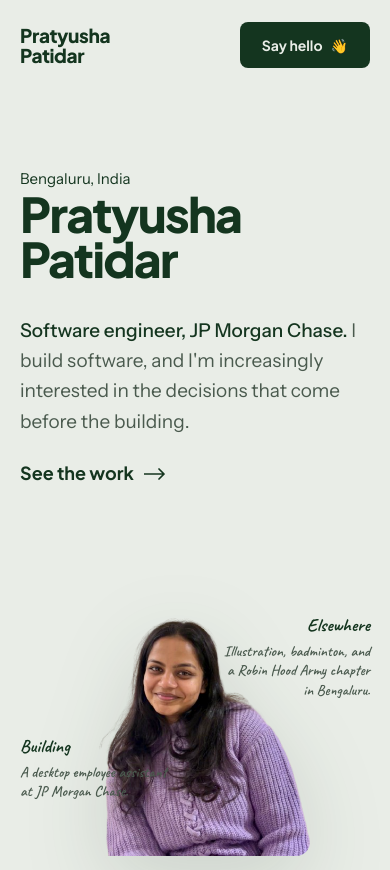
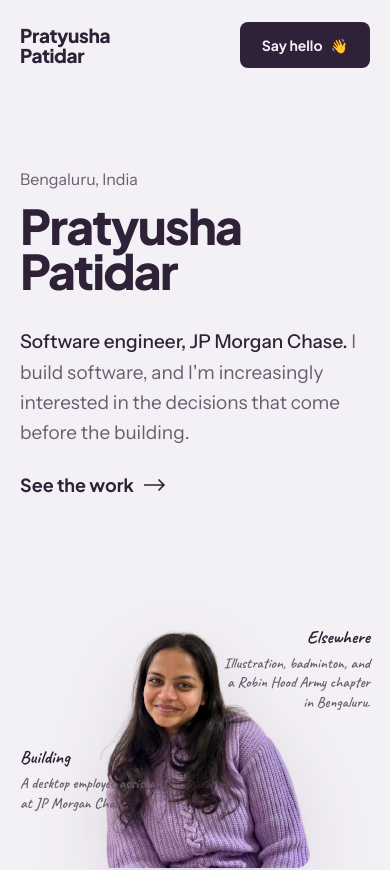
Before and after one commit to pratyusha2802/Portfolio, a React (Vite) app: page / in a window 390 px wide. Shown: the top 870 px of the page. Built offline with nearby package versions, Linux system fonts and the light colour scheme.

Commit message:
theme change

```diff
--- a/src/index.css
+++ b/src/index.css
@@ -1,18 +1,19 @@
 :root {
-  --paper: #e9ede7;
-  --paper-deep: #dfe5dc;
-  --forest: #14351f;
-  --forest-mid: #1d4a2c;
-  --ink: #101410;
-  --muted: #4a5a4e;
-  --amber: #c9873a;
+  /* Palette sampled from photo.jpg: lavender sweater, dark hair, warm skin tone. */
+  --paper: #f4f1f6;
+  --paper-deep: #e9e1ee;
+  --forest: #2e2138;
+  --forest-mid: #4a3650;
+  --ink: #1b1420;
+  --muted: #6b5c70;
+  --amber: #b4703f;
 
   --display: 'Plus Jakarta Sans', system-ui, sans-serif;
   --body: 'Instrument Sans', system-ui, sans-serif;
   --hand: 'Caveat', cursive;
 
   --gutter: clamp(20px, 5vw, 88px);
-  --rule: 1px solid rgba(20, 53, 31, 0.14);
+  --rule: 1px solid rgba(46, 33, 56, 0.14);
 }
 
 * {
@@ -93,14 +94,14 @@ button {
   position: sticky;
   top: 0;
   z-index: 50;
-  background: rgba(233, 237, 231, 0.86);
+  background: rgba(244, 241, 246, 0.86);
   backdrop-filter: blur(10px);
   border-bottom: 1px solid transparent;
   transition: border-color 0.3s ease;
 }
 
 .nav.is-stuck {
-  border-bottom-color: rgba(20, 53, 31, 0.12);
+  border-bottom-color: rgba(46, 33, 56, 0.12);
 }
 
 .nav__inner {
@@ -216,6 +217,12 @@ button {
   }
 }
 
+.eyebrow {
+  font-size: clamp(16px, 1.4vw, 19px);
+  color: var(--muted);
+  margin-bottom: 10px;
+}
+
 .hero__title {
   font-family: var(--display);
   font-weight: 800;
@@ -295,20 +302,11 @@ button {
   aspect-ratio: 3 / 4;
   object-fit: cover;
   object-position: top center;
-  filter: drop-shadow(0 24px 40px rgba(20, 53, 31, 0.14));
+  filter: drop-shadow(0 24px 40px rgba(46, 33, 56, 0.14));
   border-radius: 14px;
   transform: perspective(800px) rotateX(var(--tilt-x, 0deg)) rotateY(var(--tilt-y, 0deg));
   transition: transform 0.3s ease-out;
   will-change: transform;
-}
-
-.location-pin {
-  position: absolute;
-  top: 0;
-  left: 50%;
-  transform: translateX(-50%);
-  font-size: clamp(16px, 1.4vw, 19px);
-  color: var(--muted);
 }
 
 /* Arrow + label live in the same flex row so they can never drift apart —
@@ -552,7 +550,7 @@ button {
   font-size: 13.5px;
   padding: 9px 18px;
   border-radius: 999px;
-  border: 1.5px solid rgba(20, 53, 31, 0.22);
+  border: 1.5px solid rgba(46, 33, 56, 0.22);
   transition: background 0.25s ease, color 0.25s ease, border-color 0.25s ease,
     transform 0.15s cubic-bezier(0.34, 1.56, 0.64, 1);
 }
@@ -655,7 +653,7 @@ a.work-card:hover {
   font-size: 12px;
   color: var(--muted);
   padding-inline-end: 10px;
-  border-right: 1px solid rgba(20, 53, 31, 0.18);
+  border-right: 1px solid rgba(46, 33, 56, 0.18);
 }
 
 .stage-chip:last-child {
@@ -675,7 +673,7 @@ a.work-card:hover {
   font-size: 12.5px;
   font-weight: 600;
   color: var(--forest);
-  background: rgba(20, 53, 31, 0.08);
+  background: rgba(46, 33, 56, 0.08);
   padding: 5px 12px;
   border-radius: 999px;
   transition: transform 0.2s ease, background 0.2s ease;
@@ -683,7 +681,7 @@ a.work-card:hover {
 
 .tool-chip:hover {
   transform: translateY(-2px) rotate(-3deg);
-  background: rgba(20, 53, 31, 0.14);
+  background: rgba(46, 33, 56, 0.14);
 }
 
 /* ---------- experience ---------- */
@@ -1026,7 +1024,7 @@ a.work-card:hover {
   display: flex;
   align-items: center;
   justify-content: center;
-  box-shadow: 0 10px 24px rgba(20, 53, 31, 0.22);
+  box-shadow: 0 10px 24px rgba(46, 33, 56, 0.22);
   animation: float-bounce 2.6s ease-in-out infinite;
   transition: background 0.25s ease;
 }
```
